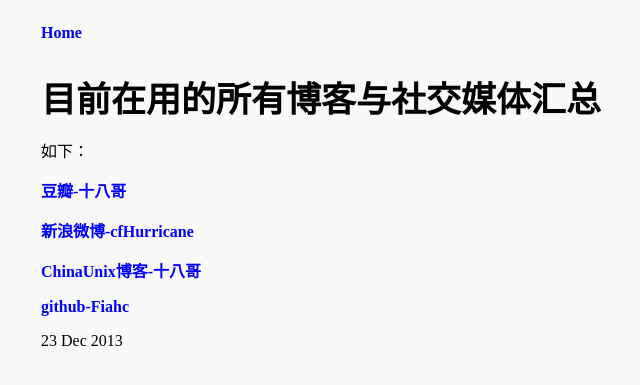
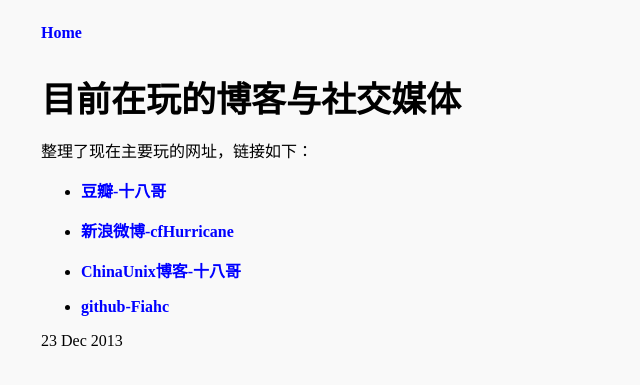
Before and after one commit to cforth/blog, a Jekyll site: the page built from _posts/2013-12-23-my-blogs.md, in a window 1280 px wide. Shown: the top 385 px of the page, without its empty margins (199-839 px from the left). Built offline with Jekyll 4.4.1, drawn with Linux system fonts in a browser that asks for light colours.

Commit message:
小修改

```diff
--- a/_posts/2013-12-23-my-blogs.md
+++ b/_posts/2013-12-23-my-blogs.md
@@ -1,18 +1,18 @@
 ---
 layout: default
-title: 目前在用的所有博客与社交媒体汇总
+title: 目前在玩的博客与社交媒体
 ---
 {{ page.title }}
 ----------------
-如下：
+整理了现在主要玩的网址，链接如下：
 
-[**豆瓣-十八哥**](http://www.douban.com/people/fiahc/)
+* [**豆瓣-十八哥**](http://www.douban.com/people/fiahc/)
 
-[**新浪微博-cfHurricane**](http://weibo.com/superchaifei)
+* [**新浪微博-cfHurricane**](http://weibo.com/superchaifei)
 
-[**ChinaUnix博客-十八哥**](http://blog.chinaunix.net/uid/24060800.html)
+* [**ChinaUnix博客-十八哥**](http://blog.chinaunix.net/uid/24060800.html)
 
-[**github-Fiahc**](https://github.com/cforth)
+* [**github-Fiahc**](https://github.com/cforth)
 
 
 {{ page.date | date_to_string }}
```
